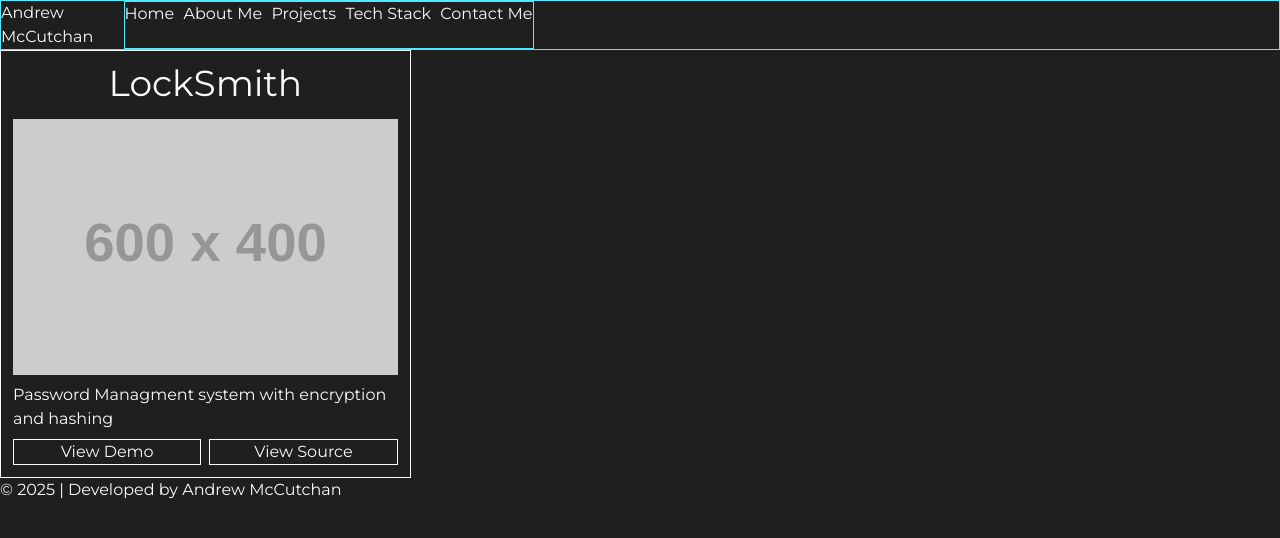
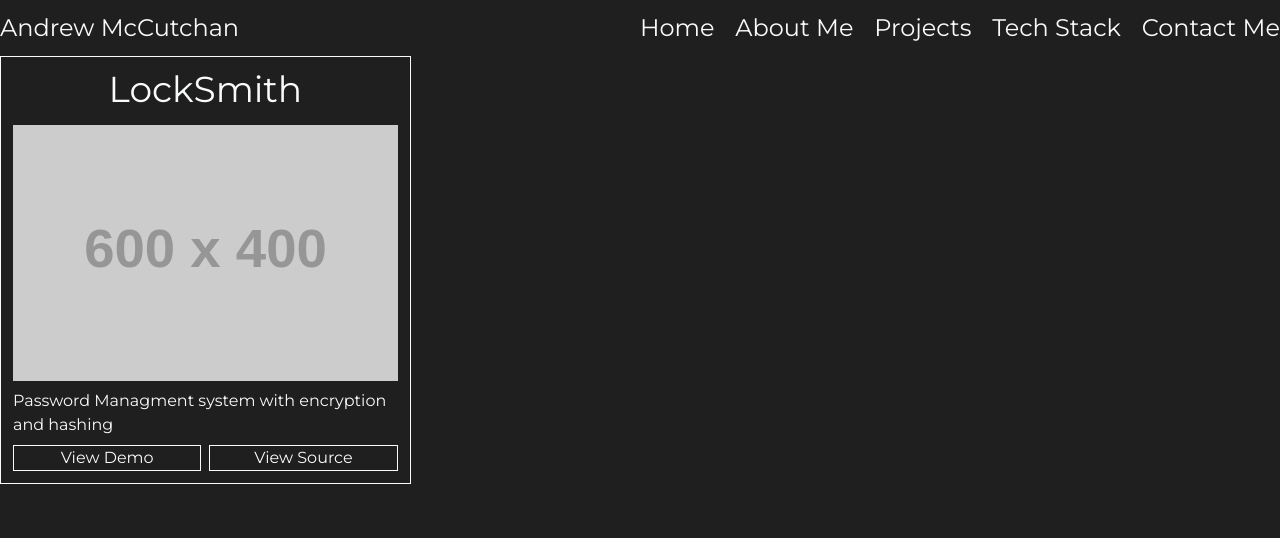
Before and after one commit to andmccutchan/Personal-Website, a React (Vite) app: page / in a window 1280 px wide. Shown: the top 538 px of the page. Built offline with nearby package versions, Linux system fonts and the light colour scheme.

Commit message:
Added animated underline to navbar items

```diff
--- a/index.html
+++ b/index.html
@@ -10,7 +10,7 @@
       rel="stylesheet"
     />
     <meta name="viewport" content="width=device-width, initial-scale=1.0" />
-    <title>Vite + React</title>
+    <title>Andrew Mcutchan</title>
   </head>
   <body>
     <div id="root"></div>
--- a/src/App.jsx
+++ b/src/App.jsx
@@ -7,10 +7,8 @@ const App = () => {
   return (
     <div className="container mx-auto">
       <Header />
-      <div>
-        <Home />
-      </div>
-      <Footer />
+      <Home />
+      {/* <Footer /> */}
     </div>
   );
 };
--- a/src/Components/Header.jsx
+++ b/src/Components/Header.jsx
@@ -2,24 +2,39 @@ import React from "react";
 
 const Header = () => {
   return (
-    <div className="flex w-full border border-cyan-300">
-      <nav className="flex text-gray-50">
-        <p>Andrew McCutchan</p>
-        <ul className="flex justify-between w-full border border-cyan-300">
+    <div className="flex w-full py-3">
+      <nav className="flex text-gray-50 w-full justify-between">
+        <p className="text-2xl">Andrew McCutchan</p>
+        <ul className="flex text-2xl justify-between w-1/2">
           <li>
-            <a href="#">Home</a>
+            <a className="relative group" href="#">
+              Home
+              <span className="absolute left-0 bottom-0 w-0 h-0.5 bg-stone-50 transition-all duration-300 group-hover:w-full"></span>
+            </a>
           </li>
           <li>
-            <a href="#">About Me</a>
+            <a className="relative group" href="#">
+              About Me
+              <span className="absolute left-0 bottom-0 w-0 h-0.5 bg-stone-50 transition-all duration-300 group-hover:w-full"></span>
+            </a>
           </li>
           <li>
-            <a href="#">Projects</a>
+            <a className="relative group" href="#">
+              Projects
+              <span className="absolute left-0 bottom-0 w-0 h-0.5 bg-stone-50 transition-all duration-300 group-hover:w-full"></span>
+            </a>
           </li>
           <li>
-            <a href="#">Tech Stack</a>
+            <a className="relative group" href="#">
+              Tech Stack
+              <span className="absolute left-0 bottom-0 w-0 h-0.5 bg-stone-50 transition-all duration-300 group-hover:w-full"></span>
+            </a>
           </li>
           <li>
-            <a href="#">Contact Me</a>
+            <a className="relative group" href="#">
+              Contact Me
+              <span className="absolute left-0 bottom-0 w-0 h-0.5 bg-stone-50 transition-all duration-300 group-hover:w-full"></span>
+            </a>
           </li>
         </ul>
       </nav>
```
